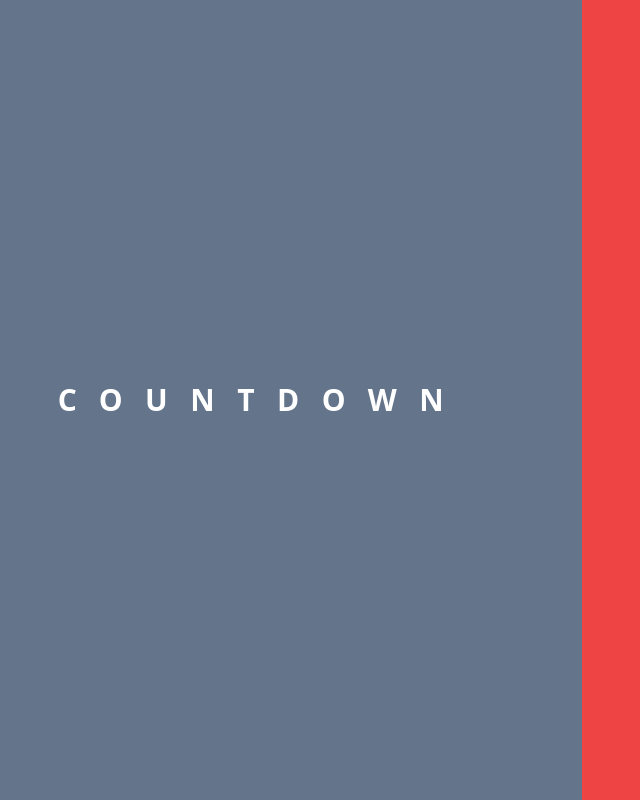
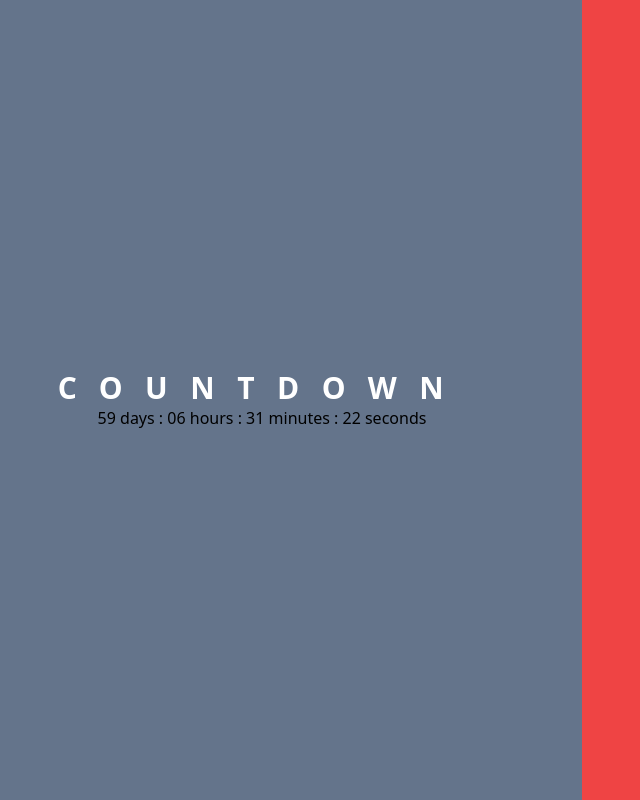
Before and after one commit to mahithsc/saint-johns-countdown, a Next.js app: page / in a window 1280 px wide. Shown: the whole page, without its empty margins (58-698 px from the left). Built offline with nearby package versions, Linux system fonts and the light colour scheme.

Commit message:
finished configuring the countdown

```diff
--- a/pages/index.tsx
+++ b/pages/index.tsx
@@ -2,15 +2,46 @@ import { url } from 'inspector'
 import type { NextPage } from 'next'
 import Head from 'next/head'
 import Image from 'next/image'
-import { EffectCallback, useEffect, useState } from 'react'
+import { useEffect, useState } from 'react'
 
 const Home: NextPage = () => {
+  const [days, setDays]: any = useState("00")
+  const [hours, setHours]: any = useState("00")
+  const [minutes, setMinutes]: any = useState("00")
+  const [seconds, setSeconds]: any = useState("00")
 
-  const [timeLeft, setTimeLeft] = useState()
+  const endDate = new Date()
+
+  const finalDayOfSchool = new Date('May 6, 2022 020:18:00').getTime()
+
+  const addAZeroWhenNeeded = (number: number) => {
+    if (number.toString().length === 1) {
+      return '0' + number
+    }
+    return number
+  }
+
+  const setDate = () => {
+    let milliseconds: Date | string | number = new Date()
+    milliseconds = finalDayOfSchool - milliseconds.getTime()
+    let days = Math.trunc((milliseconds / (1000 * 60 * 60 * 24)))
+    let hours = Math.trunc(((milliseconds / (1000 * 60 * 60)) % 24))
+    let minutes = Math.trunc(((milliseconds / (1000 * 60)) % 60))
+    let seconds = Math.trunc((milliseconds / 1000) % 60);
+    setDays(addAZeroWhenNeeded(days))
+    setHours(addAZeroWhenNeeded(hours))
+    setMinutes(addAZeroWhenNeeded(minutes))
+    setSeconds(addAZeroWhenNeeded(seconds))
+  }
 
   useEffect(() => {
+    setInterval(() => {
+      setDate()
+    }, 1000)
+  }, [])
 
-  })
+  //functions
+
 
   return (
     <>
@@ -20,12 +51,15 @@ const Home: NextPage = () => {
       <div className='flex h-screen'>
         {/* <div className='flex'></div> */}
         {/* <div className='text-white spacing tracking-[1em] text-3xl font-bold flex'>COUNTDOWN</div> */}
-        <div className='flex-1 bg-slate-500 flex justify-center items-center'>
+        <div className='flex-1 bg-slate-500 flex justify-center items-center flex-col'>
           <div className='text-white spacing tracking-[0.75em] text-3xl font-bold flex'>COUNTDOWN</div>
+          <div>
+            {`${days} days : ${hours} hours : ${minutes} minutes : ${seconds} seconds`}
+          </div>
         </div>
         <div className='flex-1 bg-red-500'>
+        </div>
 
-        </div>
       </div>
     </>
   )
```
